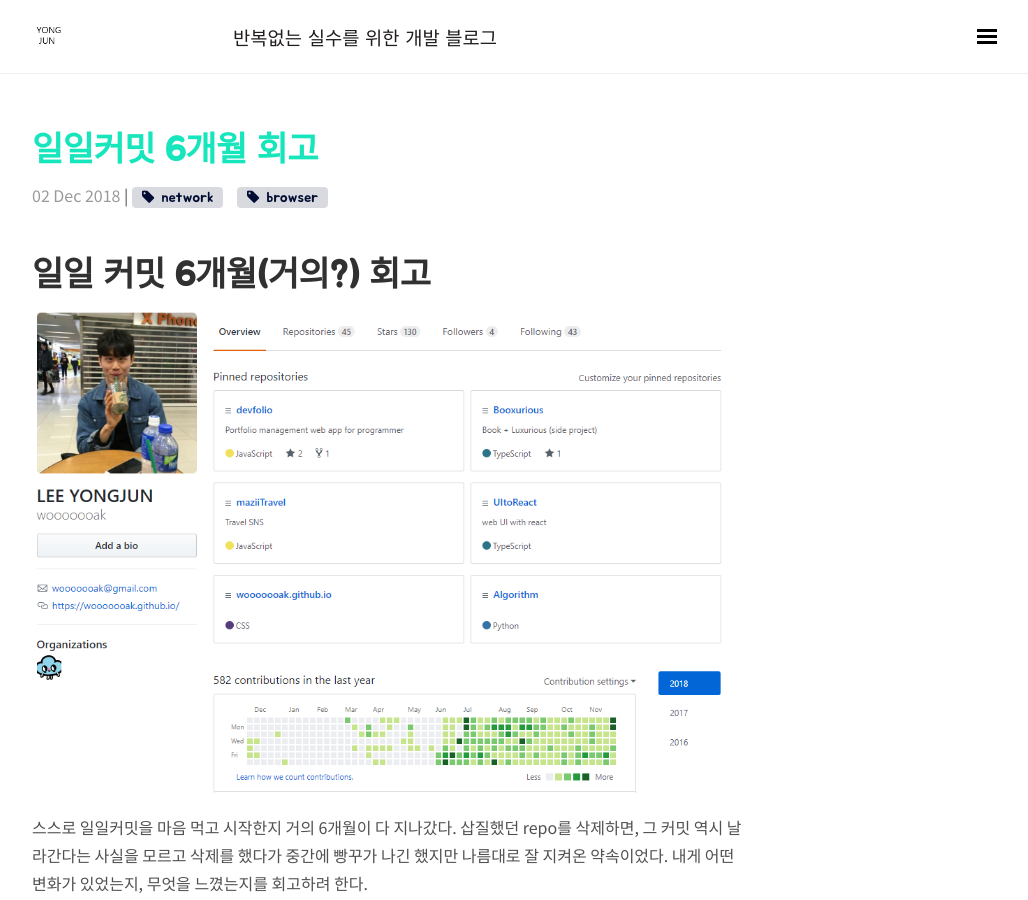
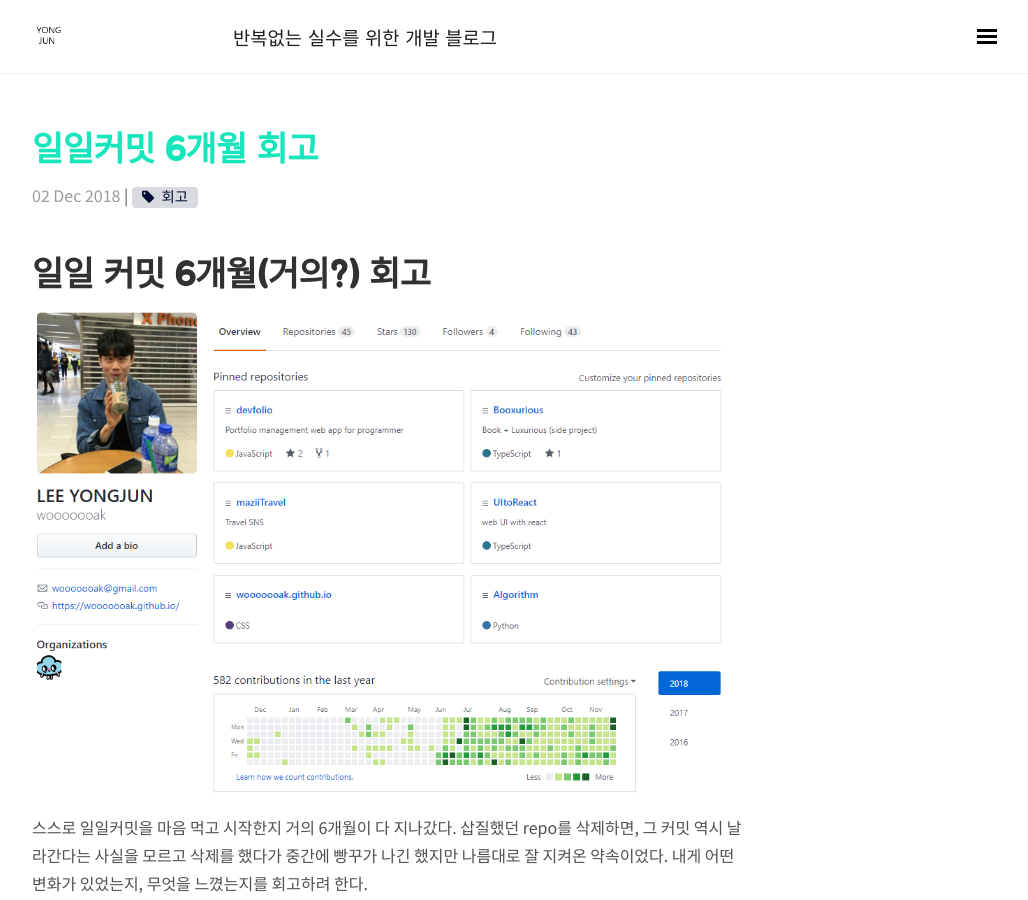
Before and after one commit to wooooooak/wooooooak.github.io, a Jekyll site: the page built from _posts/2018-12-2-일일커밋회고.md, in a window 1280 px wide and 900 px high. Shown: the whole window, without its empty margins (248-1276 px from the left). Built offline with Jekyll 4.4.1, drawn with Linux system fonts in a browser that asks for light colours; nearby versions of some CDN libraries; some web fonts are replaced; comment, search, counter and statistics services are not loaded.

Commit message:
chage tag in daily commit retrospection

```diff
--- a/_posts/2018-12-2-일일커밋회고.md
+++ b/_posts/2018-12-2-일일커밋회고.md
@@ -2,7 +2,7 @@
 layout: post
 title: 일일커밋 6개월 회고
 category: 중얼 중얼
-tags: [network, browser]
+tags: [회고]
 comments: true
 ---
 # 일일 커밋 6개월(거의?) 회고
```
